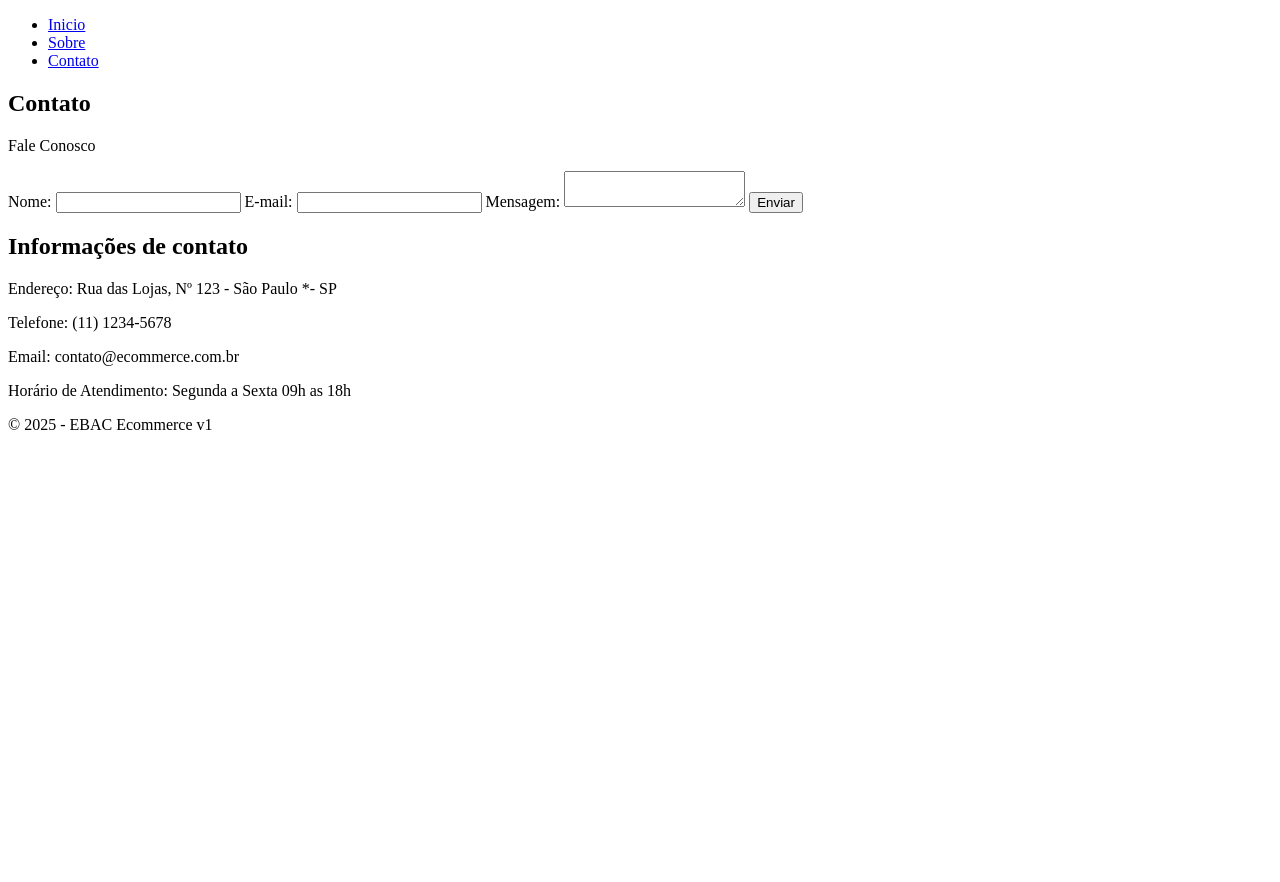
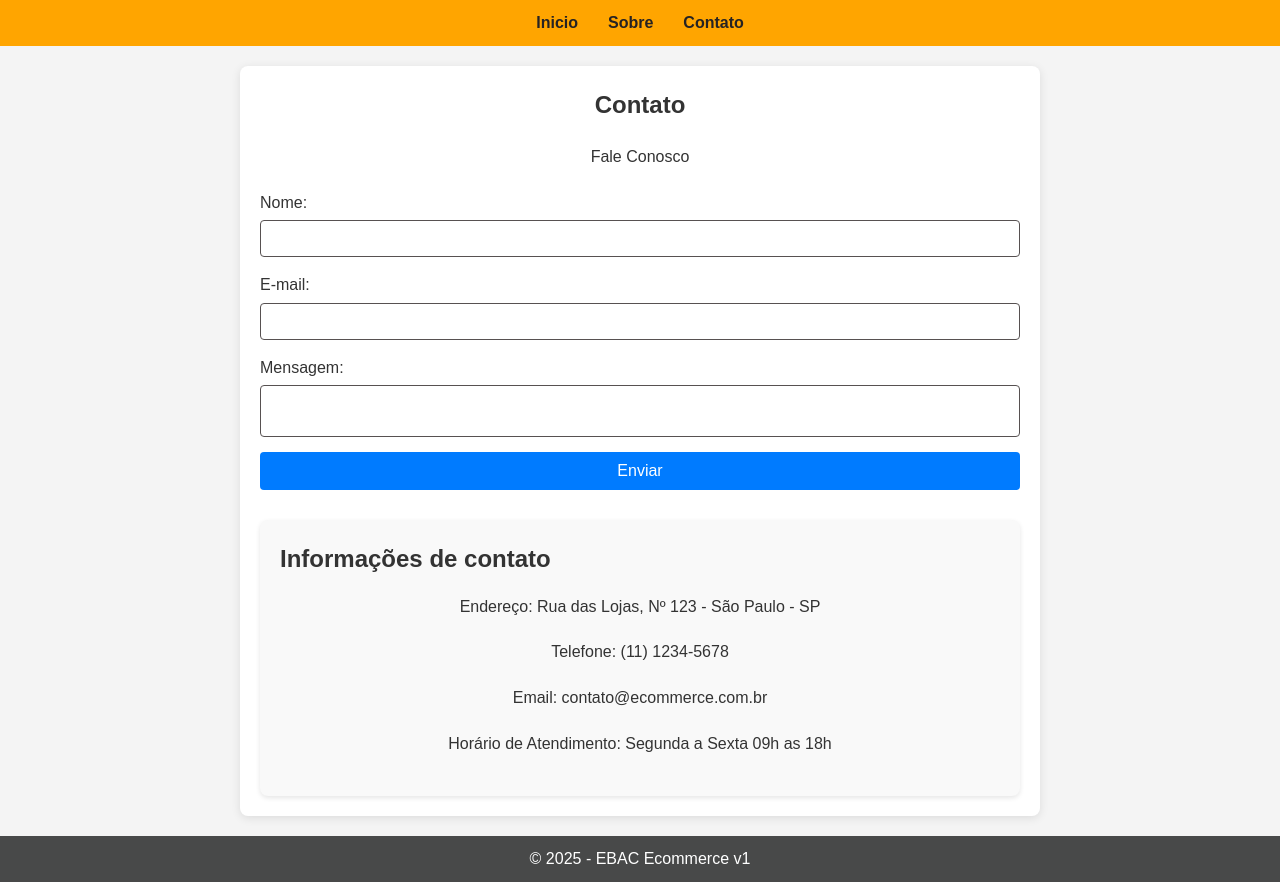
Before and after one commit to alderighi1979/projeto_ecommerceV1, a plain HTML site: page indexContato.html in a window 1280 px wide. Before the commit the page ends 800 px from the top, so only its background shows below. Drawn offline with Linux system fonts and the light colour scheme.

Commit message:
estilização da página de contatos

```diff
--- a/indexContato.html
+++ b/indexContato.html
@@ -31,7 +31,7 @@
             </form>
             <div class="contact-info">
                 <h2>Informações de contato</h2>
-                <p>Endereço: Rua das Lojas, Nº 123 - São Paulo *- SP</p>
+                <p>Endereço: Rua das Lojas, Nº 123 - São Paulo - SP</p>
                 <p>Telefone: (11) 1234-5678</p>
                 <p>Email: contato@ecommerce.com.br</p>
                 <p>Horário de Atendimento: Segunda a Sexta 09h as 18h</p>
--- a/mainContact.css
+++ b/mainContact.css
@@ -0,0 +1,115 @@
+/* Reset básico */
+* {
+    margin: 0;
+    padding: 0;
+    box-sizing: border-box;
+}
+
+body {
+    font-family: Arial, sans-serif;
+    line-height: 1.6;
+    background-color: #f4f4f4;
+    color: #333;
+}
+
+header {
+    background:#ffa500;
+    color: #fff;
+    padding: 10px 0;
+}
+
+nav ul {
+    list-style: none;
+    display: flex;
+    justify-content: center;
+}
+
+nav ul li {
+    margin: 0 15px;
+}
+
+nav ul li a {
+    color: #262323;
+    text-decoration: none;
+    font-weight: bold;
+}
+
+nav ul li a:hover {
+    text-decoration: underline;
+}
+
+main {
+    max-width: 800px;
+    margin: 20px auto;
+    padding: 20px;
+    background: #fff;
+    border-radius: 8px;
+    box-shadow: 0 2px 10px rgba(0, 0, 0, 0.1);
+}
+
+.contact-section h1 {
+    text-align: center;
+    margin-bottom: 20px;
+}
+
+.contact-section p {
+    text-align: center;
+    margin-bottom: 20px;
+}
+
+form {
+    display: flex;
+    flex-direction: column;
+}
+
+form label {
+    margin-bottom: 5px;
+}
+
+form input, form textarea {
+    padding: 10px;
+    margin-bottom: 15px;
+    border: 1px solid #575151;
+    border-radius: 4px;
+}
+
+form textarea{
+    resize: none;
+}
+
+form button {
+    padding: 10px;
+    background: #007BFF;
+    color: #fff;
+    border: none;
+    border-radius: 4px;
+    cursor: pointer;
+    font-size: 16px;
+}
+
+form button:hover {
+    background: #0056b3;
+}
+
+.contact-info {
+    margin-top: 30px;
+    padding: 20px;
+    background: #f9f9f9;
+    border-radius: 8px;
+    box-shadow: 0 2px 5px rgba(0, 0, 0, 0.1);
+}
+
+.contact-info h2 {
+    margin-bottom: 15px;
+}
+
+footer {
+    text-align: center;
+    padding: 10px 0;
+    background: #484949;
+    color: #fff;
+    position: relative;
+    bottom: 0;
+    width: 100%;
+    margin-top: 20px;
+}
```
